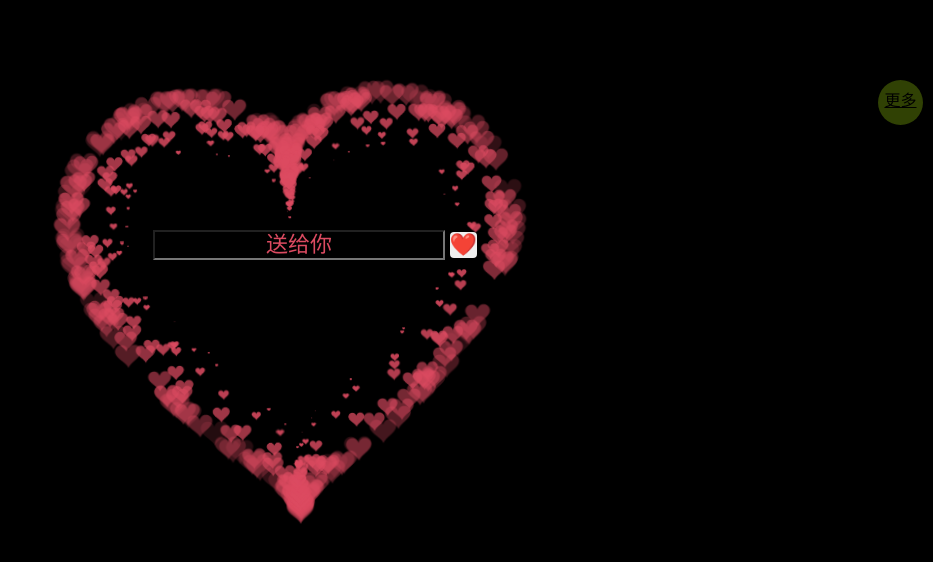
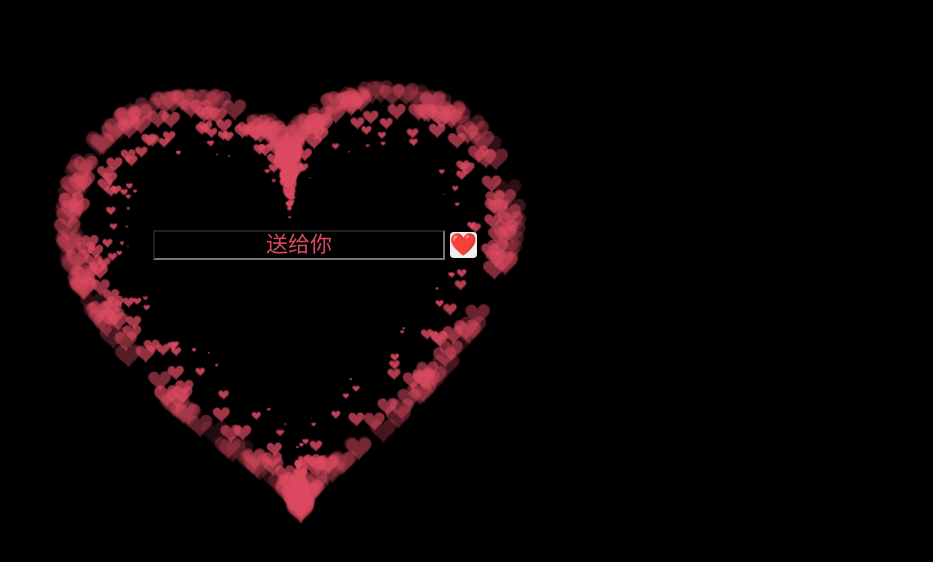
Before and after one commit to love99you/love12, a plain HTML site: page index.html in a window 1280 px wide. Shown: the whole page, without its empty margins (347-1280 px from the left). Drawn offline with nearby package versions, Linux system fonts and the light colour scheme.

Commit message:
Update index.html

```diff
--- a/index.html
+++ b/index.html
@@ -1,7 +1,6 @@
 <!DOCTYPE html>
 <html lang="zh">
-    <a href="https://jq.qq.com/?_wv=1027&k=a3fQXzpz" style="position: fixed;top: 10%;right: 10px;width: 40px;height: 40px;z-index: 999;background: #acea1147;line-height: 35px;border-radius: 50%;padding: 2.5px;text-align: center;color: rgb(1, 1, 1);">更多</a>
-	<head>
+   	<head>
 		<meta charset="UTF-8">
 		<meta http-equiv="X-UA-Compatible" content="IE=edge">
 		<title>DIY跳动爱心</title>
```
